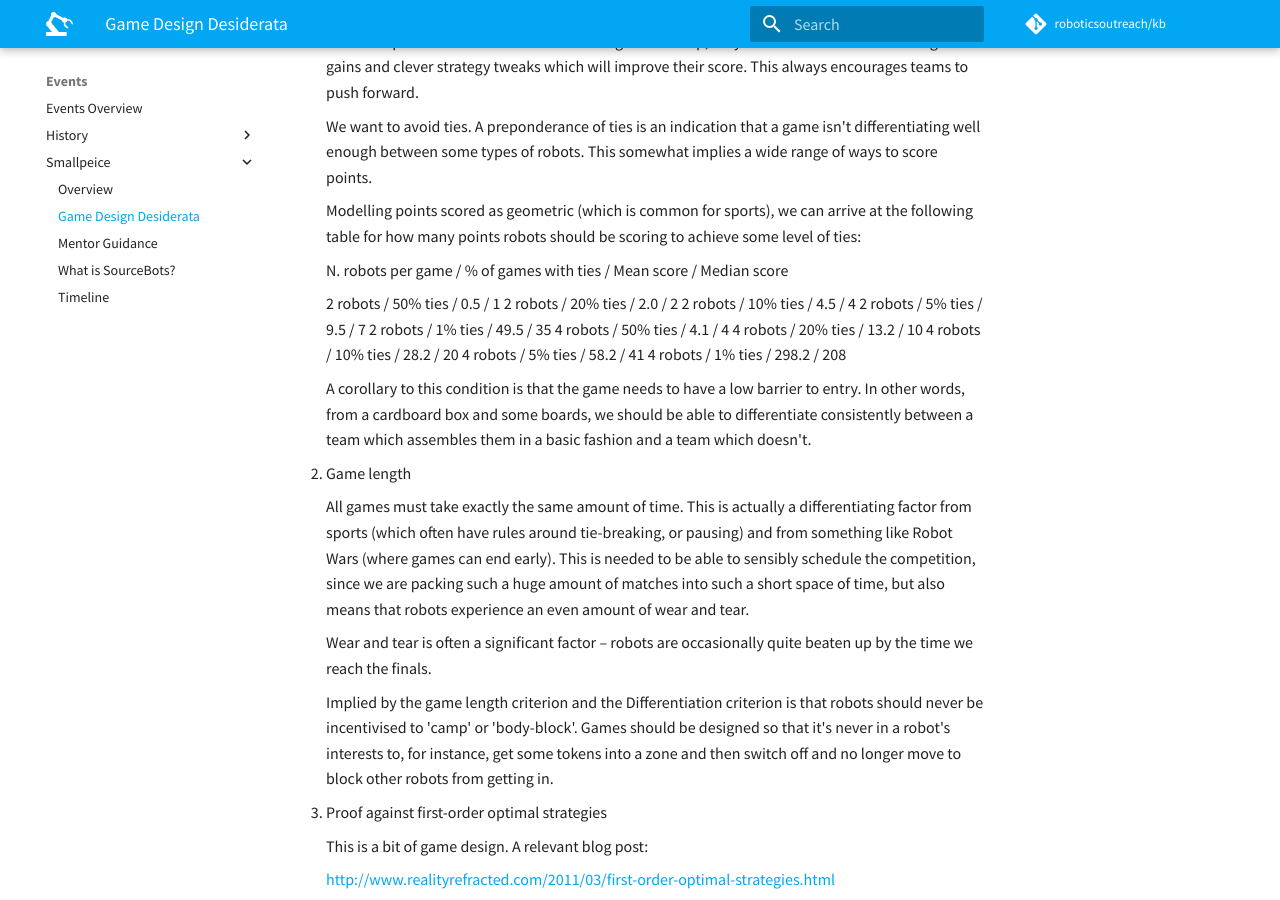
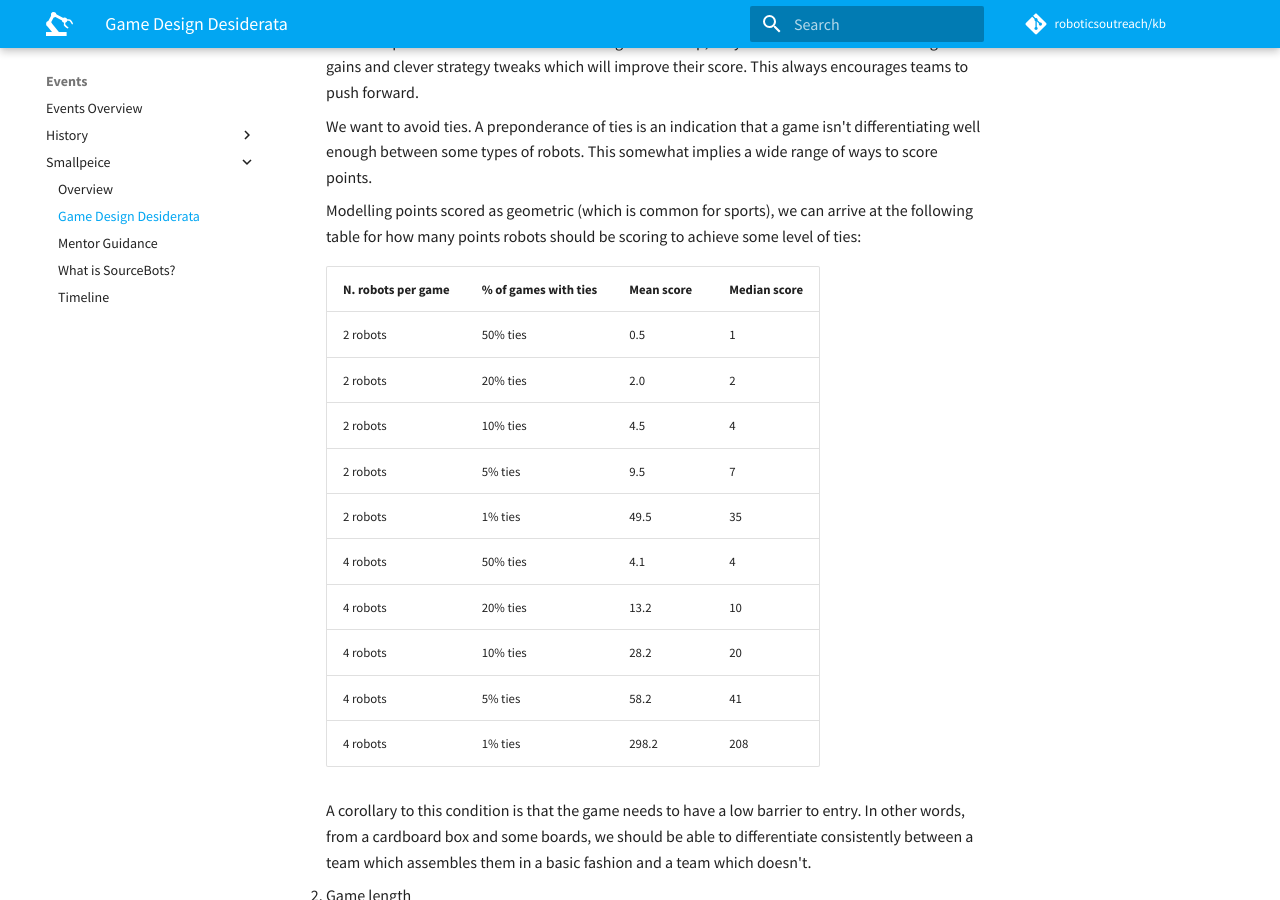
Before and after one commit to roboticsoutreach/kb, an MkDocs documentation site: the page built from docs/events/smallpeice/game-design.md, in a window 1280 px wide and 900 px high, scrolled down 829 px. Built offline with MkDocs 1.6.1 and Material for MkDocs 9.7.7, drawn with Linux system fonts in a browser that asks for light colours; comment, search, counter and statistics services are not loaded.

```diff
--- a/docs/events/smallpeice/game-design.md
+++ b/docs/events/smallpeice/game-design.md
@@ -43,18 +43,18 @@ To go into more detail:
     can arrive at the following table for how many points robots should be
     scoring to achieve some level of ties:
 
-    N. robots per game / % of games with ties / Mean score / Median score
-
-    2 robots / 50% ties / 0.5 / 1
-    2 robots / 20% ties / 2.0 / 2
-    2 robots / 10% ties / 4.5 / 4
-    2 robots / 5% ties / 9.5 / 7
-    2 robots / 1% ties / 49.5 / 35
-    4 robots / 50% ties / 4.1 / 4
-    4 robots / 20% ties / 13.2 / 10
-    4 robots / 10% ties / 28.2 / 20
-    4 robots / 5% ties / 58.2 / 41
-    4 robots / 1% ties / 298.2 / 208
+    | N. robots per game | % of games with ties | Mean score | Median score |
+    | --- | --- | --- | --- |
+    | 2 robots | 50% ties | 0.5 | 1 |
+    | 2 robots | 20% ties | 2.0 | 2 |
+    | 2 robots | 10% ties | 4.5 | 4 |
+    | 2 robots | 5% ties | 9.5 | 7 |
+    | 2 robots | 1% ties | 49.5 | 35 |
+    | 4 robots | 50% ties | 4.1 | 4 |
+    | 4 robots | 20% ties | 13.2 | 10 |
+    | 4 robots | 10% ties | 28.2 | 20 |
+    | 4 robots | 5% ties | 58.2 | 41 |
+    | 4 robots | 1% ties | 298.2 | 208 |
 
     A corollary to this condition is that the game needs to have a low
     barrier to entry. In other words, from a cardboard box and some
```
